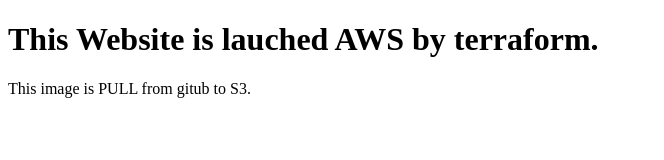
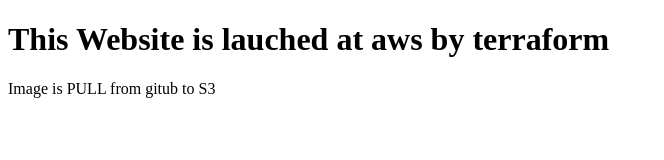
Before and after one commit to pankajk156/aws_terra01, a plain HTML site: page index.html in a window 1280 px wide. Shown: the whole page, without its empty margins (0-664 px from the left). Drawn offline with Linux system fonts and the light colour scheme.

Commit message:
commitgit

```diff
--- a/index.html
+++ b/index.html
@@ -5,8 +5,8 @@
 </head>
 <body>
 
-<h1>  This Website is lauched AWS by terraform.  </h1>
-<p>   This image is PULL from gitub to S3.    </p>
+<h1>  This Website is lauched at aws by terraform  </h1>
+<p>  Image is PULL from gitub to S3    </p>
 
 
 
```
